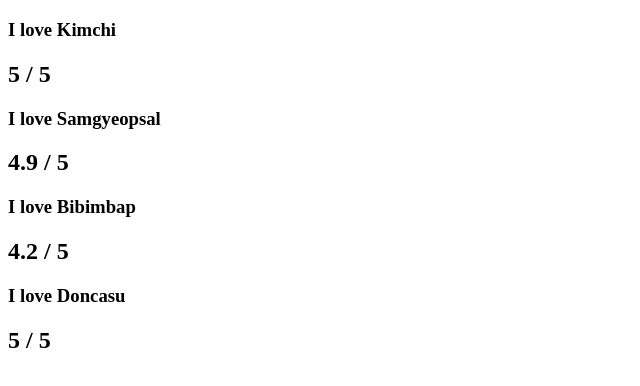
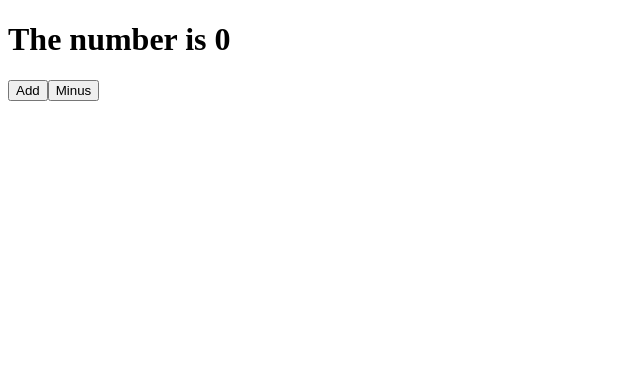
Before and after one commit to hyunba/movie_app_2021, a React (Create React App) app: page / in a window 1280 px wide. Shown: the top 386 px of the page, without its empty margins (0-640 px from the left). Built offline with nearby package versions, Linux system fonts and the light colour scheme.

Commit message:
#3.0 state React App

```diff
--- a/src/App.js
+++ b/src/App.js
@@ -1,52 +1,21 @@
 import React from "react";
 import PropTypes from "prop-types";
 
-function Food({ name, rating }) {
-  return(
-  <div>
-    <h3>I love {name}</h3>
-    <h2>{rating} / 5</h2>
-  </div>
-  );
-}
-
-Food.propTypes = {
-  name: PropTypes.string.isRequired,
-  rating: PropTypes.number
-}
-
-const foodILike = [
-  {
-    name: "Kimchi",
-    rating: 5.0
-  },
-  {
-    name: "Samgyeopsal",
-    rating: 4.9
-  },
-  {
-    name: "Bibimbap",
-    rating: 4.2
-  },
-  {
-    name: "Doncasu",
-    rating: 5.0
-  }
-];
-
-function renderFood(dish) {
-  return(
-    <Food name = {dish.name} rating = {dish.rating} />
-  );
-}
-
-function App() {
-  return (
-    <div>
-      {foodILike.map(renderFood)}
-    </div>
-  );
-
+class App extends React.Component{
+    state = {
+        isLoading: true,
+        movies: []
+    };
+    // 처음 render를 하게 되면 호출되는 life cycle method = componentDidMount
+    componentDidMount(){
+        setTimeout(() => {
+            this.setState({ isLoading: false});
+        }, 6000); //6초 뒤에 We are ready로 바뀜.
+    }
+    render() {
+        const { isLoading } = this.state;
+        return <div>{isLoading ? "Loading..." : "We are ready"}</div>; // 삼항연산자로 isLoading이 true면 Loading을 아니면 we are ready 출력
+    }
 }
 
 export default App;
--- a/src/index.js
+++ b/src/index.js
@@ -1,5 +1,5 @@
 import React from 'react';
 import ReactDOM from 'react-dom';
-import App from './App';
+import App from './practice2';
 
 ReactDOM.render(<App />,  document.getElementById('root'));
--- /dev/null
+++ b/src/practice2.js
@@ -0,0 +1,29 @@
+import React from "react";
+import PropTypes from "prop-types";
+
+class practice2 extends React.Component{
+
+    state = {
+        count: 0
+    };
+    add = () => {
+        this.setState(current => ({ count: current.count + 1 }));
+    };
+    minus = () => {
+        this.setState(current => ({ count: current.count - 1 })); // ({ count: this.state.count - 1 });는 의존성에 문제가 있어서 좋은 코드는 아님.
+    };
+    // 매 순간 우리가 setState를 호출할 때마다 react는 새로운 state와 함께 render function을 호출한다.
+    render() {
+        return(
+            <div>
+                <h1>The number is {this.state.count}</h1>
+                <button onClick={this.add}>Add</button>
+                <button onClick={this.minus}>Minus</button>
+            </div>
+        );
+    //react는 자동적으로 class component의 render method를 실행한다.
+    }
+    //React.Component는 return을 가지고 있지 않다. 그 이유는 function이 아니기 때문
+}
+
+export default practice2;
```
Also changed, not shown: src/practice.js (added, +52 -0 lines).
